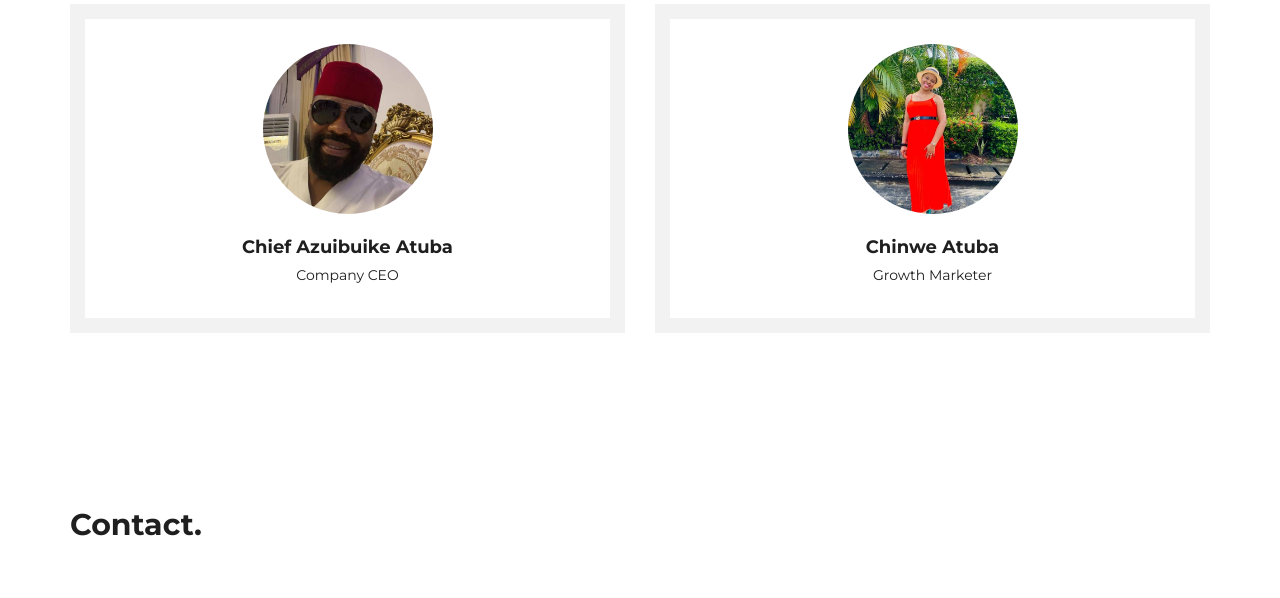
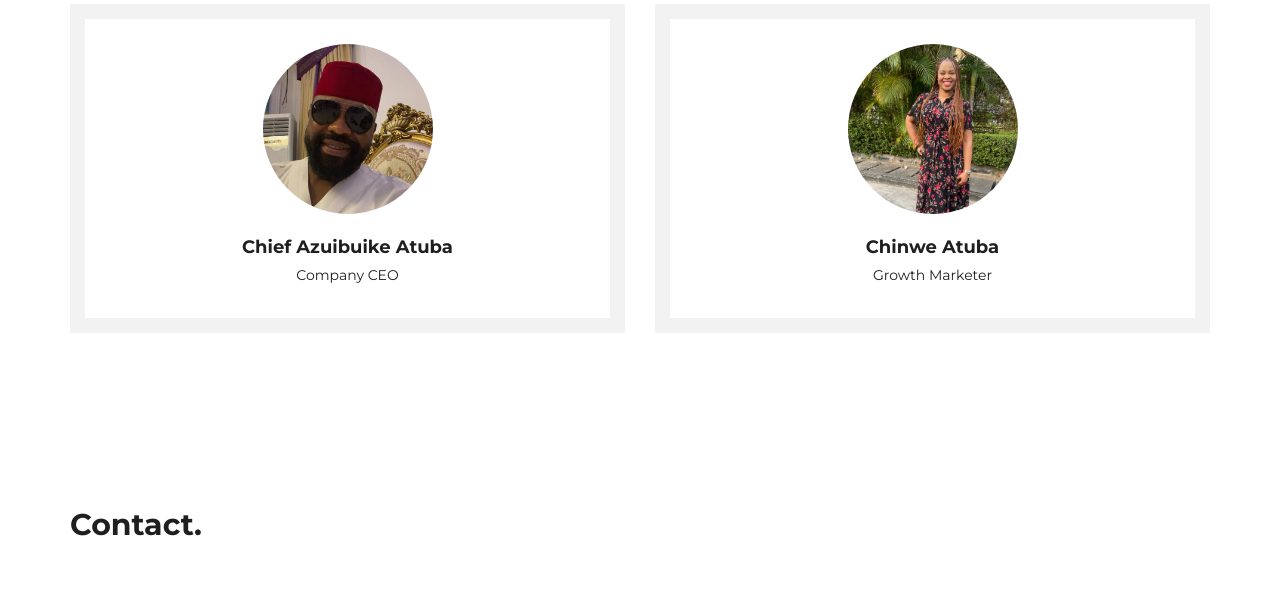
Before and after one commit to lasbrey/cdsltdq, a plain HTML site: page index.html in a window 1280 px wide. Shown: the part 2982-3580 px from the top of the page. Drawn offline with Linux system fonts and the light colour scheme; some packages are replaced by stand-ins of ours.

Commit message:
commit one

```diff
--- a/assets/css/style.css
+++ b/assets/css/style.css
@@ -3638,3 +3638,6 @@ form .status i {
 .brand span .prop{
   color: #50aa8d;
 }
+.img2{
+  background-position: top;
+}
--- a/index.html
+++ b/index.html
@@ -432,8 +432,8 @@
                     <div class="col-md-6 col-sm-6">
                         <div class="person center framed" data-scroll-reveal="enter right and move 20px">
                             <div class="image">
-                                <div class="bg-transfer">
-                                    <img src="assets/img/image2.jpeg" alt="">
+                                <div class="bg-transfer img2">
+                                    <img src="assets/img/image2.jpg" alt="">
                                 </div>
                             </div>
                             <!--end image-->
```
Also changed, not shown: assets/img/image2.JPG (added), assets/img/image2.jpeg (deleted), 2 other files.
